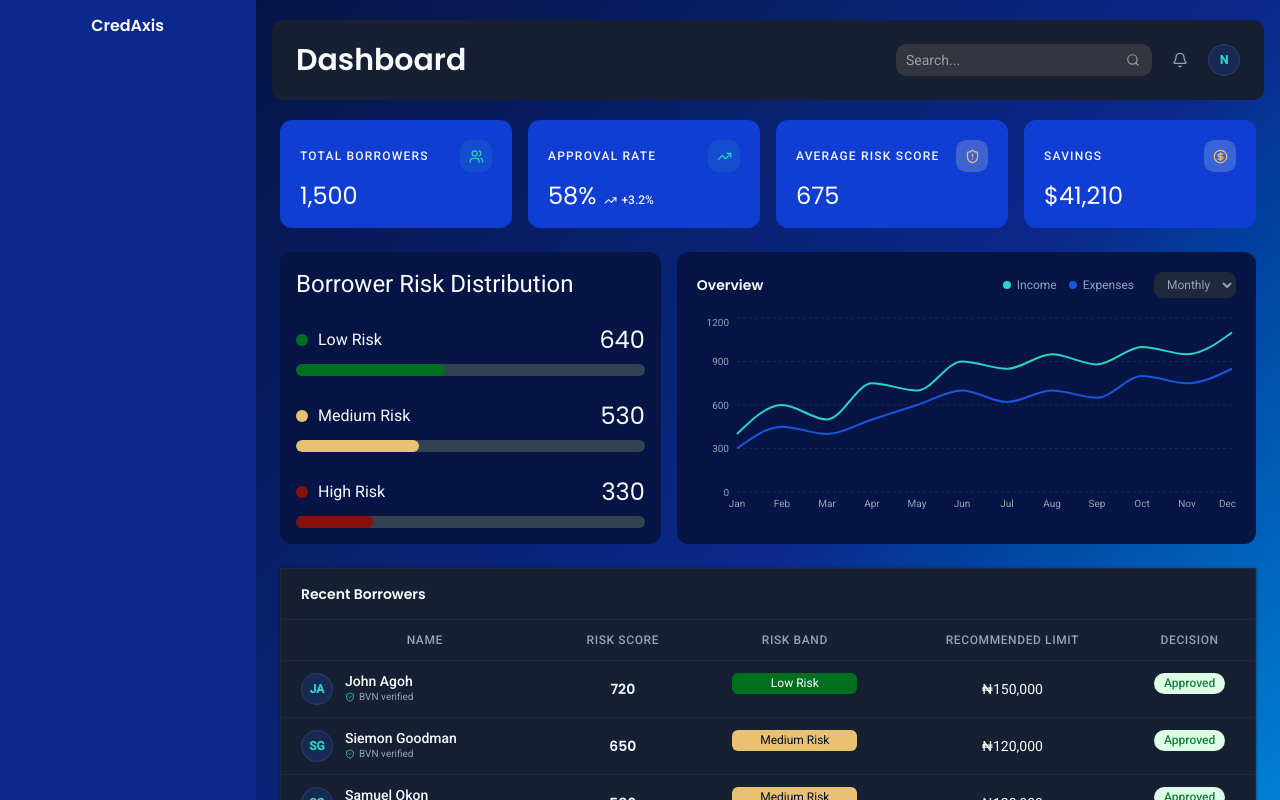
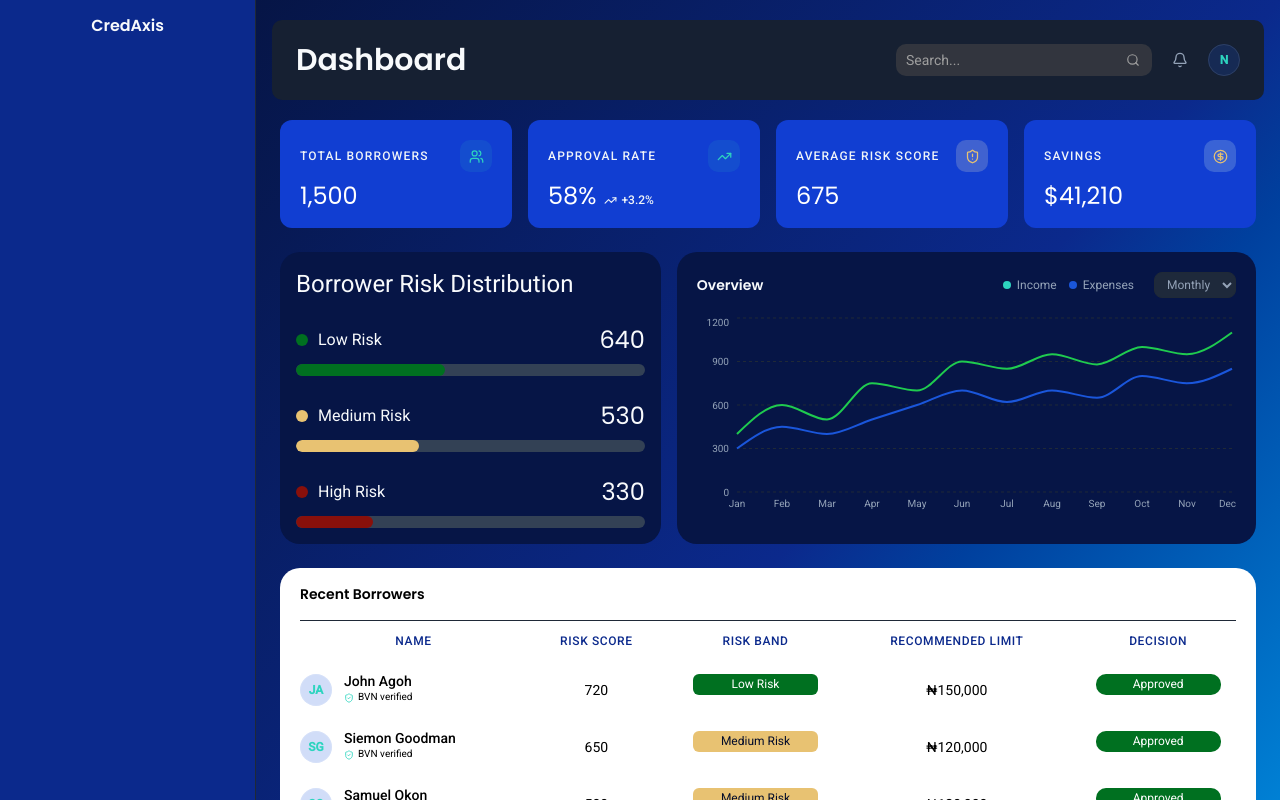
Before and after one commit to Furbixtubs/CredAxis, a React (Vite) app: page /login in a window 1280 px wide. Both pictures are taken after typing "name@example.com", "Sample123" into the empty fields and a click on the button "Sign in". Shown: the top 800 px of the page. Built offline with nearby package versions, Linux system fonts and the light colour scheme.

Commit message:
wip: save current dashboard progress

```diff
--- a/src/components/dashboard/BorrowersTable.jsx
+++ b/src/components/dashboard/BorrowersTable.jsx
@@ -42,31 +42,31 @@ export default function BorrowersTable() {
   const navigate = useNavigate();
 
   return (
-    <div className="card-base animate-fade-in overflow-hidden">
+    <div className="animate-fade-in overflow-hidden rounded-[20px] bg-white">
       {/* Table header row */}
-      <div className="border-dark-border border-b px-5 py-4">
-        <h3 className="font-heading text-sm font-semibold text-neutral-50">
+      <div className="px-5 text-black">
+        <p className="border-dark-border font-heading border-b py-4 text-sm font-semibold text-black">
           Recent Borrowers
-        </h3>
+        </p>
       </div>
 
       <div className="overflow-x-auto">
         <Table>
           <TableHeader>
-            <TableRow className="border-dark-border hover:bg-transparent">
-              <TableHead className="text-secondary-400 pl-5 text-center text-xs font-medium tracking-wider uppercase">
+            <TableRow className="hover:bg-transparent">
+              <TableHead className="text-primary-08 pl-5 text-center text-xs font-medium tracking-wider uppercase">
                 Name
               </TableHead>
-              <TableHead className="text-secondary-400 text-center text-xs font-medium tracking-wider uppercase">
+              <TableHead className="text-primary-08 text-center text-xs font-medium tracking-wider uppercase">
                 Risk Score
               </TableHead>
-              <TableHead className="text-secondary-400 text-center text-xs font-medium tracking-wider uppercase">
+              <TableHead className="text-primary-08 text-center text-xs font-medium tracking-wider uppercase">
                 Risk Band
               </TableHead>
-              <TableHead className="text-secondary-400 text-center text-xs font-medium tracking-wider uppercase">
+              <TableHead className="text-primary-08 text-center text-xs font-medium tracking-wider uppercase">
                 Recommended Limit
               </TableHead>
-              <TableHead className="text-secondary-400 text-center text-xs font-medium tracking-wider uppercase">
+              <TableHead className="text-primary-08 text-center text-xs font-medium tracking-wider uppercase">
                 Decision
               </TableHead>
             </TableRow>
@@ -76,8 +76,7 @@ export default function BorrowersTable() {
             {borrowersData.map((borrower) => (
               <TableRow
                 key={borrower.id}
-                className="border-dark-border hover:bg-surface-hover transition-fast cursor-pointer"
-                // onClick={() => navigate(`/dashboard/borrowers/${borrower.id}`)}z
+                className="transition-fast cursor-pointer hover:bg-gray-200"
               >
                 {/* Name + Avatar */}
                 <TableCell className="py-3 pl-5">
@@ -88,13 +87,13 @@ export default function BorrowersTable() {
                       </AvatarFallback>
                     </Avatar>
                     <div>
-                      <p className="font-body text-sm leading-none font-medium text-neutral-50">
+                      <p className="font-body text-sm leading-none font-medium text-black">
                         {borrower.name}
                       </p>
                       {borrower.verified && (
                         <div className="mt-0.5 flex items-center gap-1">
                           <ShieldCheck size={10} className="text-brand-teal" />
-                          <span className="text-secondary-400 text-[10px]">
+                          <span className="text-[10px] text-black">
                             BVN verified
                           </span>
                         </div>
@@ -105,7 +104,7 @@ export default function BorrowersTable() {
 
                 {/* Risk Score */}
                 <TableCell className="py-3">
-                  <p className="font-heading text-center text-sm font-semibold text-neutral-50">
+                  <p className="text-center text-sm text-black">
                     {borrower.riskScore}
                   </p>
                 </TableCell>
@@ -117,7 +116,7 @@ export default function BorrowersTable() {
 
                 {/* Recommended Limit */}
                 <TableCell className="py-3">
-                  <p className="font-body text-center text-sm text-neutral-50">
+                  <p className="font-body text-center text-sm text-black">
                     ₦{borrower.recommendedLimit.toLocaleString()}
                   </p>
                 </TableCell>
--- a/src/components/dashboard/OverviewChart.jsx
+++ b/src/components/dashboard/OverviewChart.jsx
@@ -102,10 +102,10 @@ export default function OverviewChart() {
             <Line
               type="monotone"
               dataKey="income"
-              stroke="var(--color-brand-teal)"
+              stroke="#1FCB4F"
               strokeWidth={2}
               dot={false}
-              activeDot={{ r: 4, fill: "var(--color-brand-teal)" }}
+              activeDot={{ r: 4, fill: "#1FCB4F" }}
             />
             <Line
               type="monotone"
--- a/src/styles/global.css
+++ b/src/styles/global.css
@@ -420,7 +420,7 @@ select {
   .charts-card {
     background-color: #061546;
     border: none;
-    border-radius: 0.75rem;
+    border-radius: 20px;
   }
 
   .card-base {
@@ -444,10 +444,13 @@ select {
       0 2px 4px -2px rgb(0 0 0 / 0.4);
   }
 
-  /* ── Risk Badges ── */
+  /* Risk Badges & Decision Badges */
   .badge-low-risk,
   .badge-medium-risk,
-  .badge-high-risk {
+  .badge-high-risk,
+  .badge-approved,
+  .badge-rejected,
+  .badge-pending {
     width: 125px;
     border-radius: 6px;
     display: flex;
@@ -457,7 +460,8 @@ select {
     padding: 0.125rem 0.625rem;
   }
 
-  .badge-low-risk {
+  .badge-low-risk,
+  .badge-approved {
     background-color: var(--color-risk-low);
     color: white;
   }
@@ -467,33 +471,18 @@ select {
     color: var(--color-primary-11);
   }
 
-  .badge-high-risk {
+  .badge-high-risk,
+  .badge-rejected {
     background-color: var(--color-risk-high);
     color: white;
   }
 
-  /* ── Decision Badges ── */
-  .badge-approved {
-    background-color: var(--color-status-approved-bg);
-    color: var(--color-status-approved-text);
-    border-radius: 9999px;
-    padding: 0.125rem 0.625rem;
-    font-size: 0.75rem;
-    font-weight: 500;
-    display: inline-flex;
-    align-items: center;
+  .badge-approved,
+  .badge-rejected {
+    border-radius: 10px;
   }
 
-  .badge-rejected {
-    background-color: var(--color-status-rejected-bg);
-    color: var(--color-status-rejected-text);
-    border-radius: 9999px;
-    padding: 0.125rem 0.625rem;
-    font-size: 0.75rem;
-    font-weight: 500;
-    display: inline-flex;
-    align-items: center;
-  }
+  /* ── Decision Badges ── */
 
   .badge-pending {
     background-color: var(--color-status-pending-bg);
```
